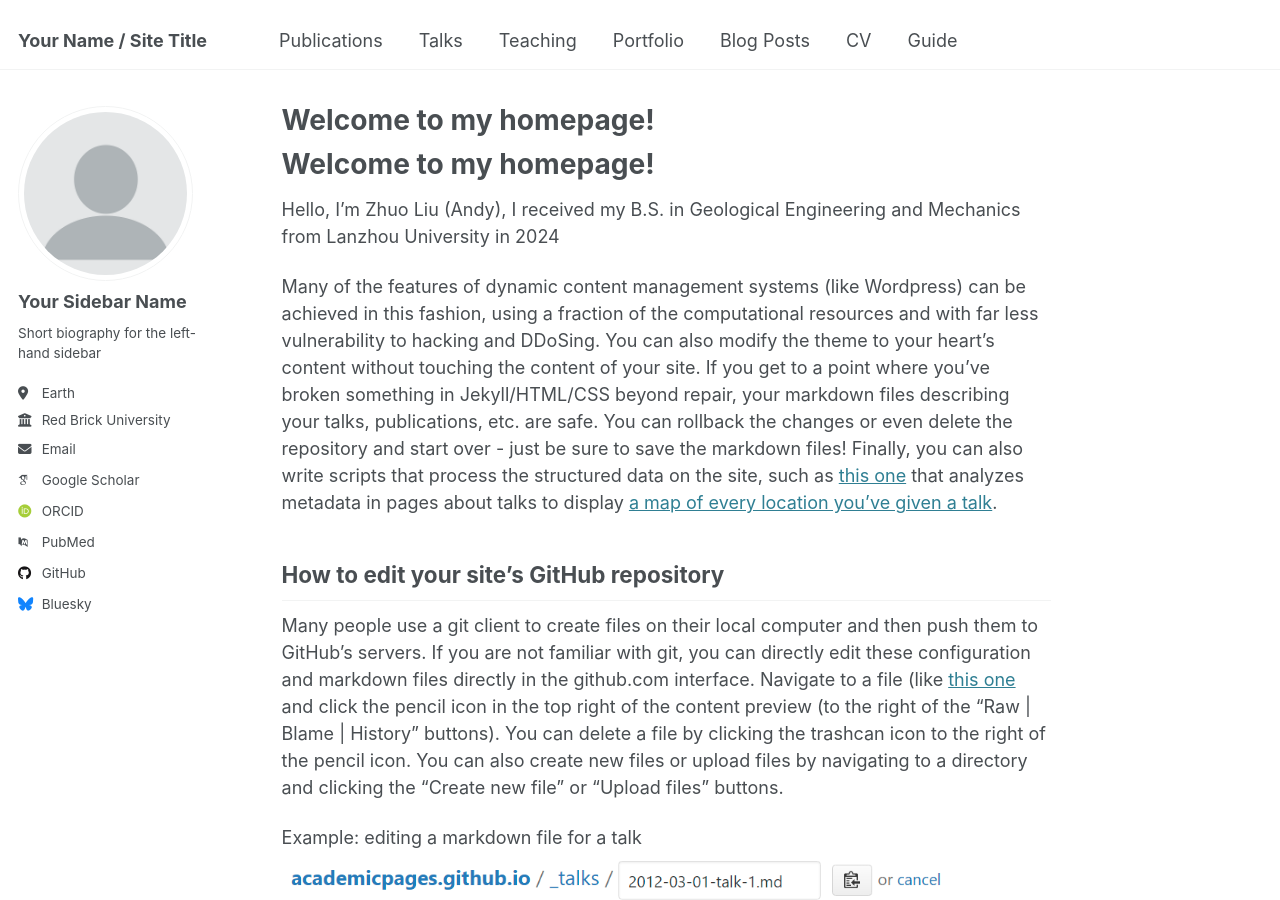
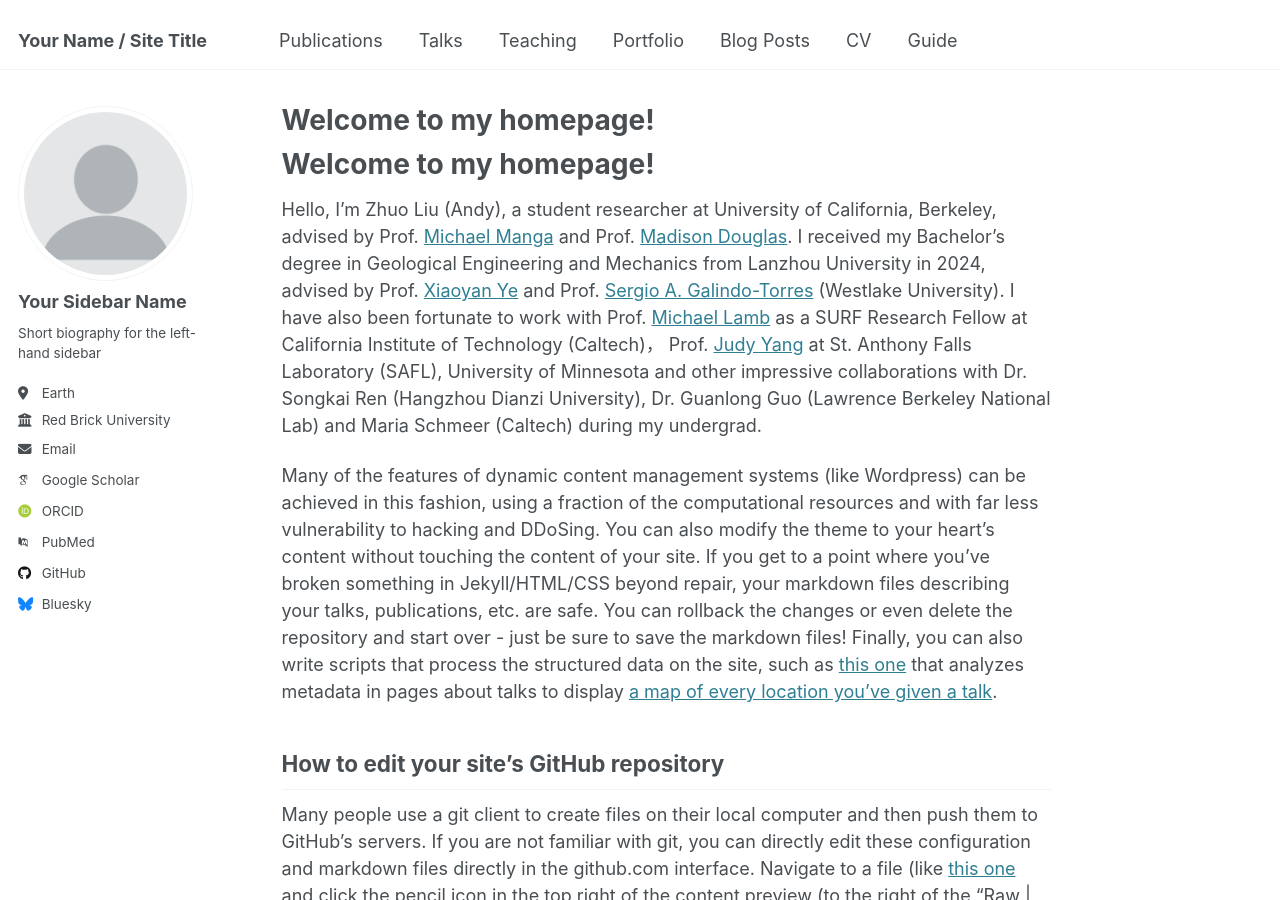
Before and after one commit to andyzhuoliu/andyzhuoliu.github.io, a Jekyll site: the page built from _pages/about.md, in a window 1280 px wide and 900 px high. Built offline with Jekyll 4.4.1, drawn with Linux system fonts in a browser that asks for light colours; some web fonts are replaced.

Commit message:
Update about.md

```diff
--- a/_pages/about.md
+++ b/_pages/about.md
@@ -9,7 +9,7 @@ redirect_from:
 
 Welcome to my homepage!
 ======
-Hello, I'm Zhuo Liu (Andy), I received my B.S. in Geological Engineering and Mechanics from Lanzhou University in 2024
+Hello, I'm Zhuo Liu (Andy), a student researcher at University of California, Berkeley, advised by Prof. [Michael Manga](https://eps.berkeley.edu/people/michael-manga) and Prof. [Madison Douglas](https://eps.berkeley.edu/people/madison-douglas). I received my Bachelor’s degree in Geological Engineering and Mechanics from Lanzhou University in 2024, advised by Prof. [Xiaoyan Ye](https://gxyen.lzu.edu.cn/academics/associate-professors/2022/0125/191088.html) and Prof. [Sergio A. Galindo-Torres](https://en.westlake.edu.cn/faculty/sergio-torres.html) (Westlake University). I have also been fortunate to work with Prof. [Michael Lamb](https://www.gps.caltech.edu/people/michael-p-lamb) as a SURF Research Fellow at California Institute of Technology (Caltech)， Prof. [Judy Yang](https://cse.umn.edu/cege/yang-judy) at St. Anthony Falls Laboratory (SAFL), University of Minnesota and other impressive collaborations with Dr. Songkai Ren (Hangzhou Dianzi University), Dr. Guanlong Guo (Lawrence Berkeley National Lab) and Maria Schmeer (Caltech) during my undergrad.
 
 Many of the features of dynamic content management systems (like Wordpress) can be achieved in this fashion, using a fraction of the computational resources and with far less vulnerability to hacking and DDoSing. You can also modify the theme to your heart's content without touching the content of your site. If you get to a point where you've broken something in Jekyll/HTML/CSS beyond repair, your markdown files describing your talks, publications, etc. are safe. You can rollback the changes or even delete the repository and start over - just be sure to save the markdown files! Finally, you can also write scripts that process the structured data on the site, such as [this one](https://github.com/academicpages/academicpages.github.io/blob/master/talkmap.ipynb) that analyzes metadata in pages about talks to display [a map of every location you've given a talk](https://academicpages.github.io/talkmap.html).
 
```
